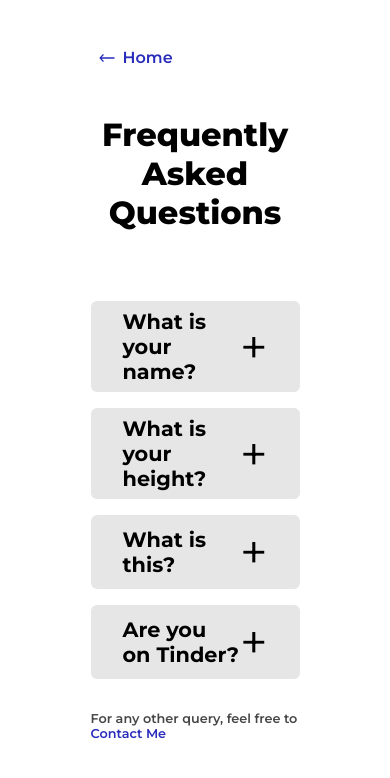
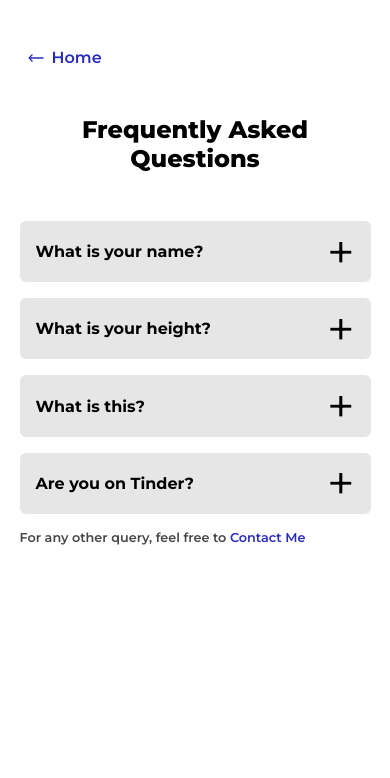
Before and after one commit to ajajaj2807/abhinv, a React (Create React App) app: page /faq in a window 390 px wide. Shown: the top 778 px of the page. Built offline with nearby package versions, Linux system fonts and the light colour scheme.

Commit message:
responsive faq

```diff
--- a/src/App.js
+++ b/src/App.js
@@ -15,7 +15,7 @@ import { motion, AnimatePresence } from "framer-motion";
 import { pageTransitions } from "./animations";
 
 function Home() {
-  const [open, setOpen] = useState(true);
+  const [open, setOpen] = useState(false);
 
   return (
     <motion.div
--- a/src/styles/App.scss
+++ b/src/styles/App.scss
@@ -228,6 +228,13 @@ body {
 }
 
 @media screen and (max-width: 560px) {
+  .page-wrapper{
+    width: 90%;
+    padding: 2rem 0;
+    .title{
+      font-size: 1.5rem;
+    }
+  }
   .menu-icon {
     top: 2rem;
     right: 2rem;
@@ -288,7 +295,10 @@ body {
       margin-top: 2rem;
       a{
         font-size: 2rem;
-        align-items: flex-start;
+        svg{
+          height: 1.8rem;
+          width: 3rem;
+        }
       }
     }
   }
--- a/src/styles/faq.scss
+++ b/src/styles/faq.scss
@@ -56,3 +56,19 @@
     font-weight: 500;
   }
 }
+
+@media screen and (max-width: 560px) {
+  .faq-container{
+    padding: 1rem 0;
+  }
+  .faq-single{
+    padding: 0.1rem 1rem;
+    .question{
+      font-size: 1rem;
+    }
+    .answer{
+      font-size: 1rem;
+      padding-top: 0;
+    }
+  }
+}
```
